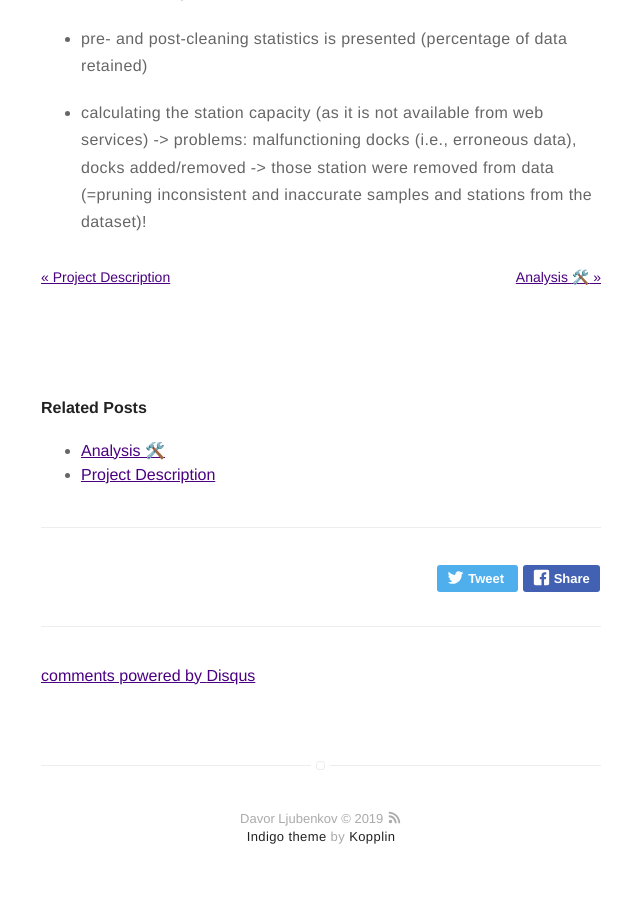
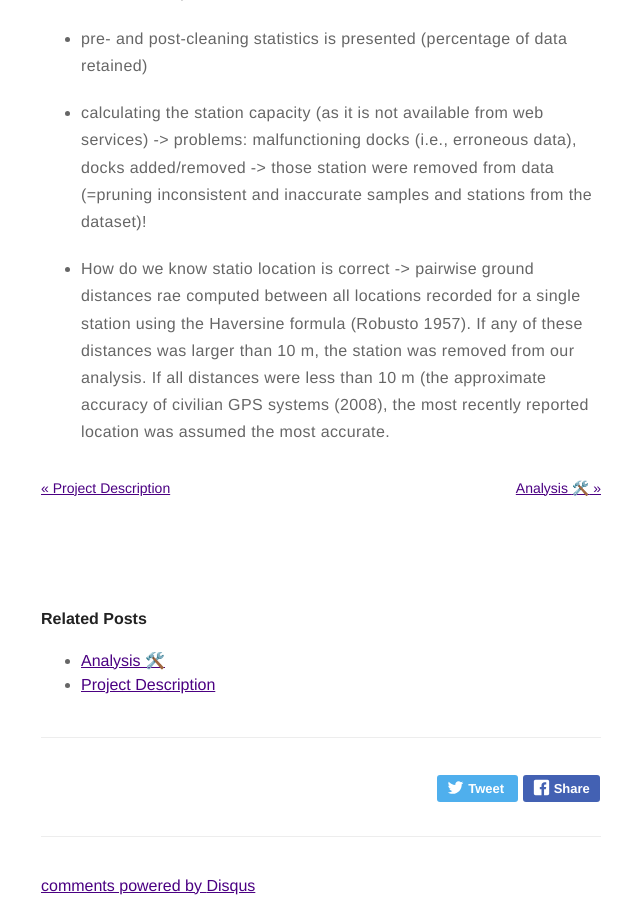
Before and after one commit to dljubenk/dljubenk.github.io, a Jekyll site: the page built from _posts/2019-02-06-literature-study.markdown, in a window 1280 px wide and 900 px high, scrolled down 9560 px. Shown: the whole window, without its empty margins (319-959 px from the left). Built offline with Jekyll 4.4.1, drawn with Linux system fonts in a browser that asks for light colours; emoji names are drawn with the system emoji font; comment, search, counter and statistics services are not loaded.

Commit message:
Update 2019-02-06-literature-study.markdown

```diff
--- a/_posts/2019-02-06-literature-study.markdown
+++ b/_posts/2019-02-06-literature-study.markdown
@@ -242,7 +242,11 @@ O’Brien et al. (2014) and Austwick et al. (2013) characterise systems at the c
 erroneous data), docks added/removed -> those station were removed from data (=pruning inconsistent
 and inaccurate samples and stations from the dataset)!
 
-
+- How do we know statio location is correct -> pairwise ground distances rae computed  between all locations recorded for a single
+station using the Haversine formula (Robusto 1957). If any of these distances was larger
+than 10 m, the station was removed from our analysis. If all distances were less than 10 m
+(the approximate accuracy of civilian GPS systems (2008), the most recently reported
+location was assumed the most accurate.
 
 
 
```
